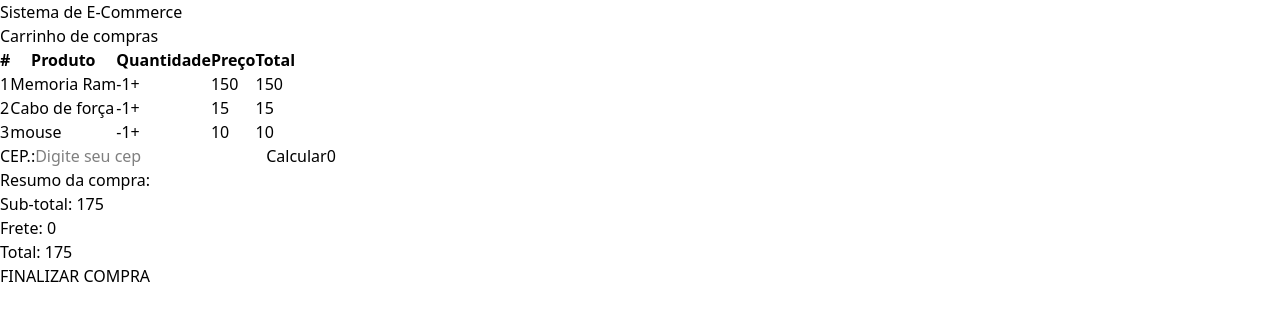
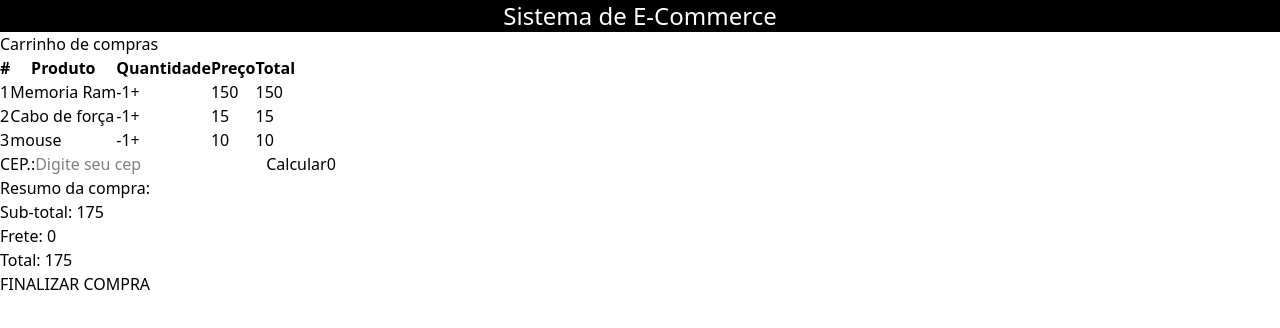
Before and after one commit to eliseu-daniel/e-commerce, a React (Vite) app: page / in a window 1280 px wide. Shown: the top 328 px of the page. Built offline with nearby package versions, Linux system fonts and the light colour scheme.

Commit message:
style header

```diff
--- a/src/components/Header.tsx
+++ b/src/components/Header.tsx
@@ -1,6 +1,6 @@
 export default function Header() {
 	return (
-		<header>
+		<header className="flex justify-center items-center text-2xl text-white bg-black">
 			<h3>Sistema de E-Commerce</h3>
 		</header>
 	);
```
